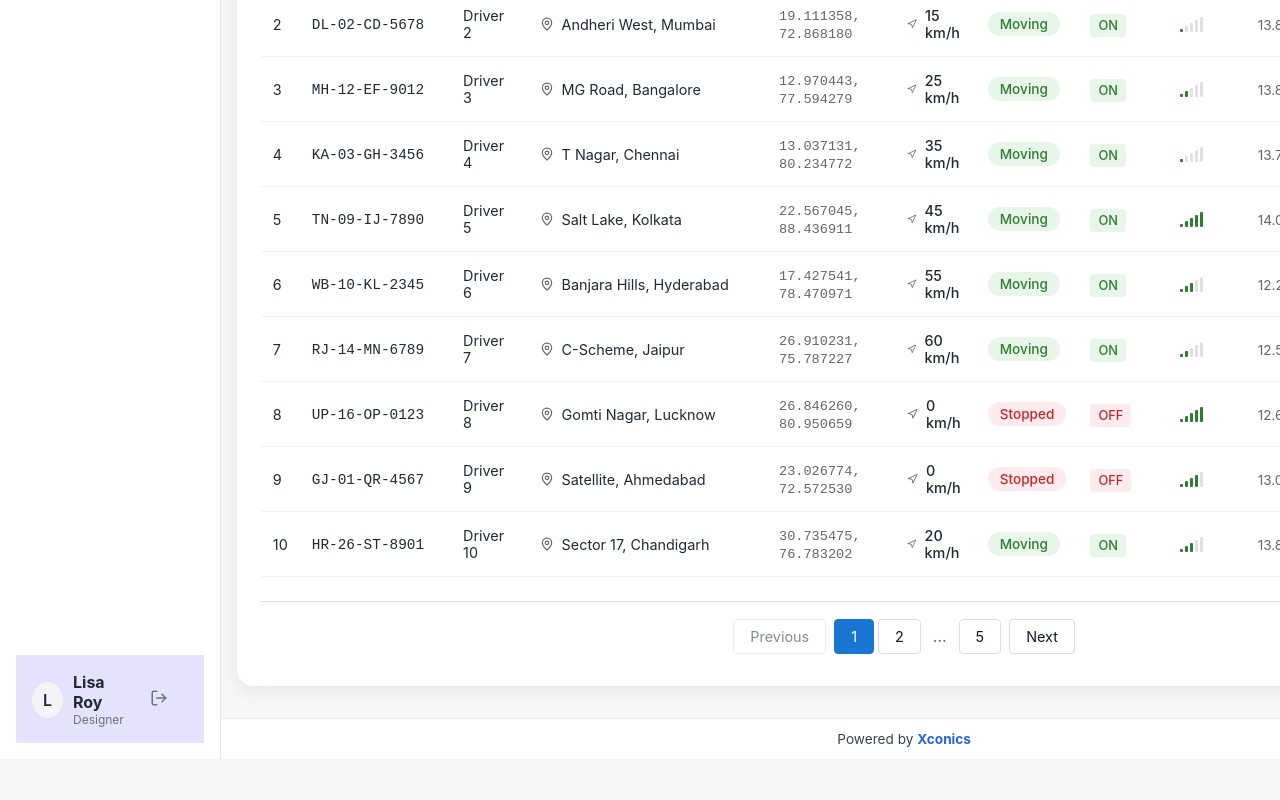
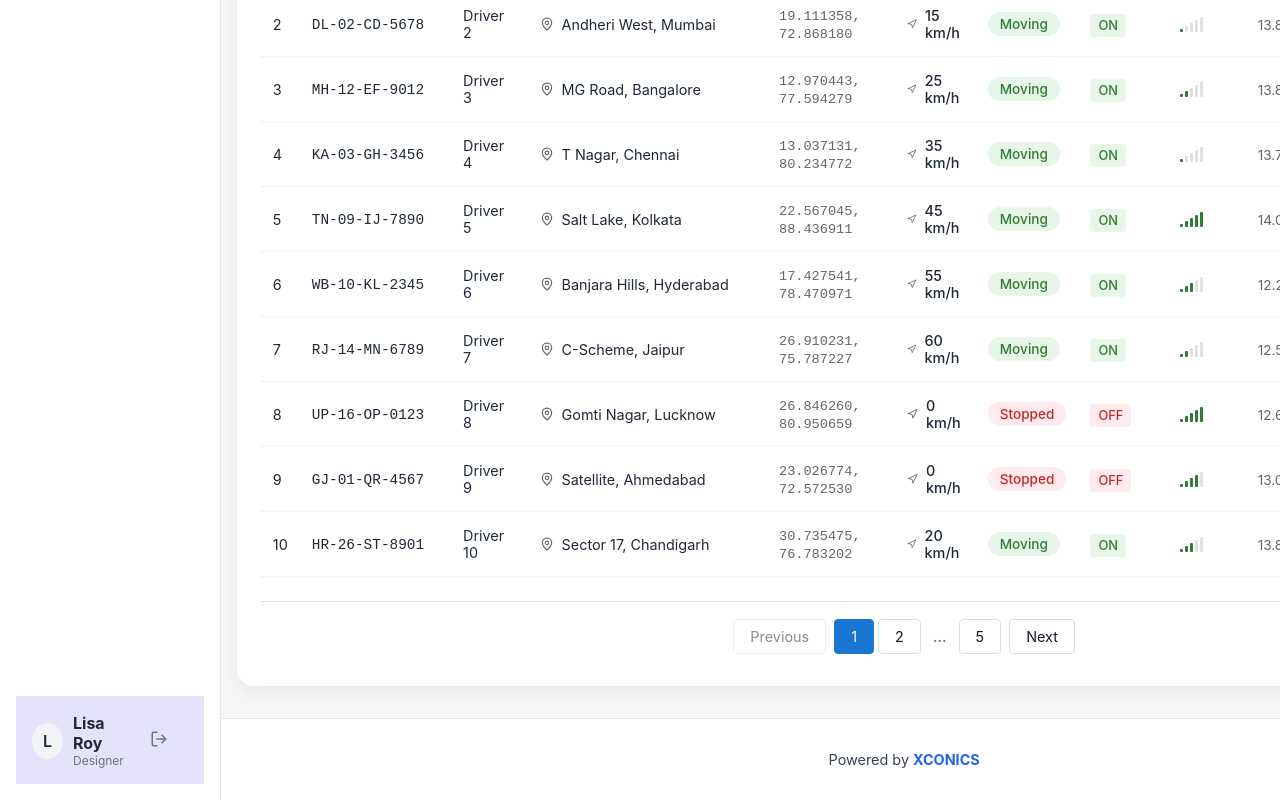
Before and after one commit to suman-xconics/shriram-dashboard, a React (Vite) app: page /vehicle-tracking in a window 1280 px wide. Shown: the part 596-1396 px from the top of the page. Before the commit the page ends 1355 px from the top, so only its background shows below. Built offline with nearby package versions, Linux system fonts and the light colour scheme.

Commit message:
Update Footer styles and correct branding capitalization

```diff
--- a/src/components/Footer.css
+++ b/src/components/Footer.css
@@ -4,9 +4,9 @@
 
 .app-footer {
   width: 100%;
-  padding: 0.75rem 1rem;
+  padding: 2rem 1rem;
   text-align: center;
-  font-size: 0.85rem;
+  font-size: 0.9rem;
   border-top: 1px solid #e5e7eb;
   background-color: #ffffff;
   color: #374151;
--- a/src/components/Footer.jsx
+++ b/src/components/Footer.jsx
@@ -3,7 +3,7 @@ import "./Footer.css";
 export default function Footer() {
   return (
     <footer className="app-footer">
-      <span>Powered by <strong>Xconics</strong></span>
+      <span>Powered by <strong>XCONICS</strong></span>
     </footer>
   );
 }
```
